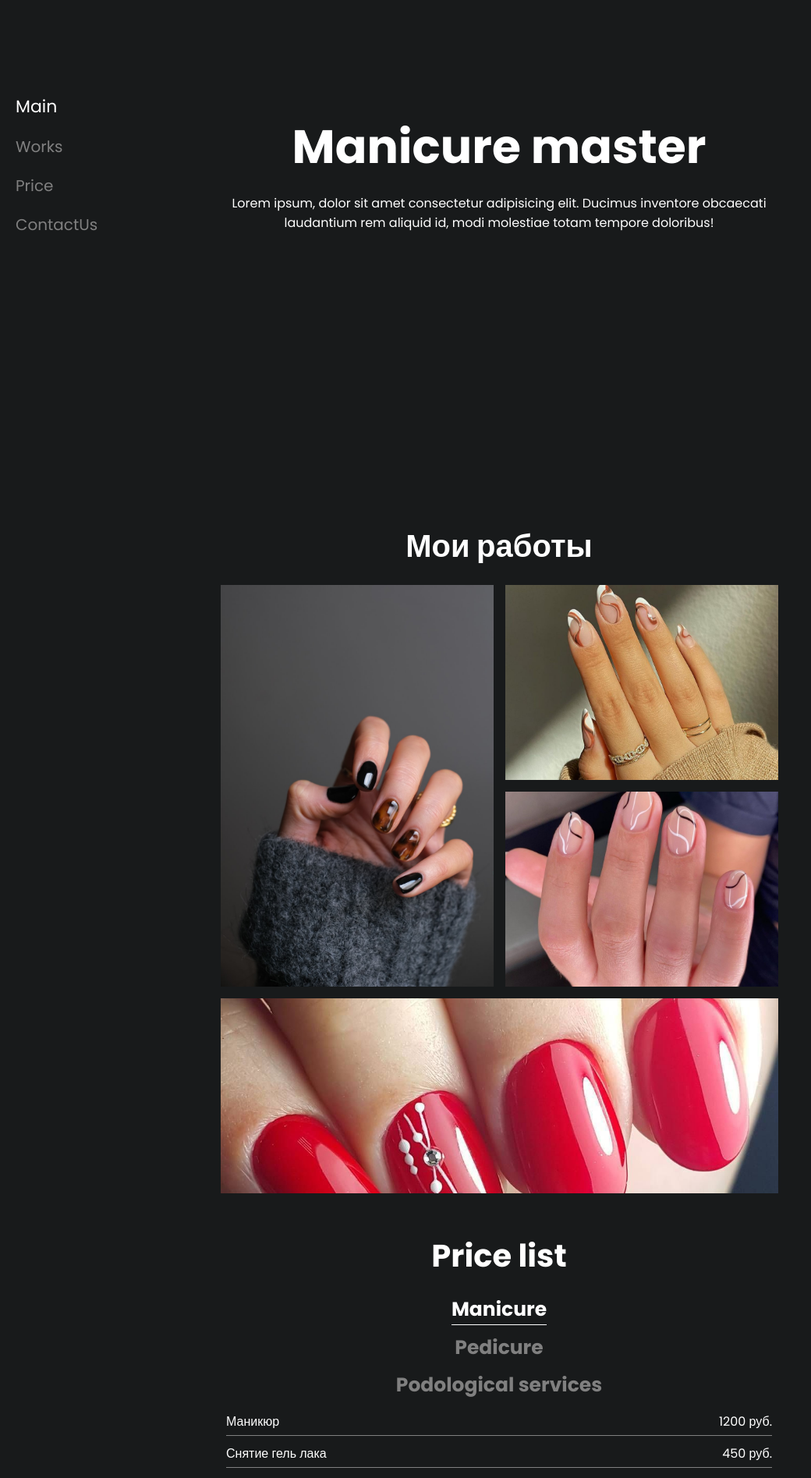
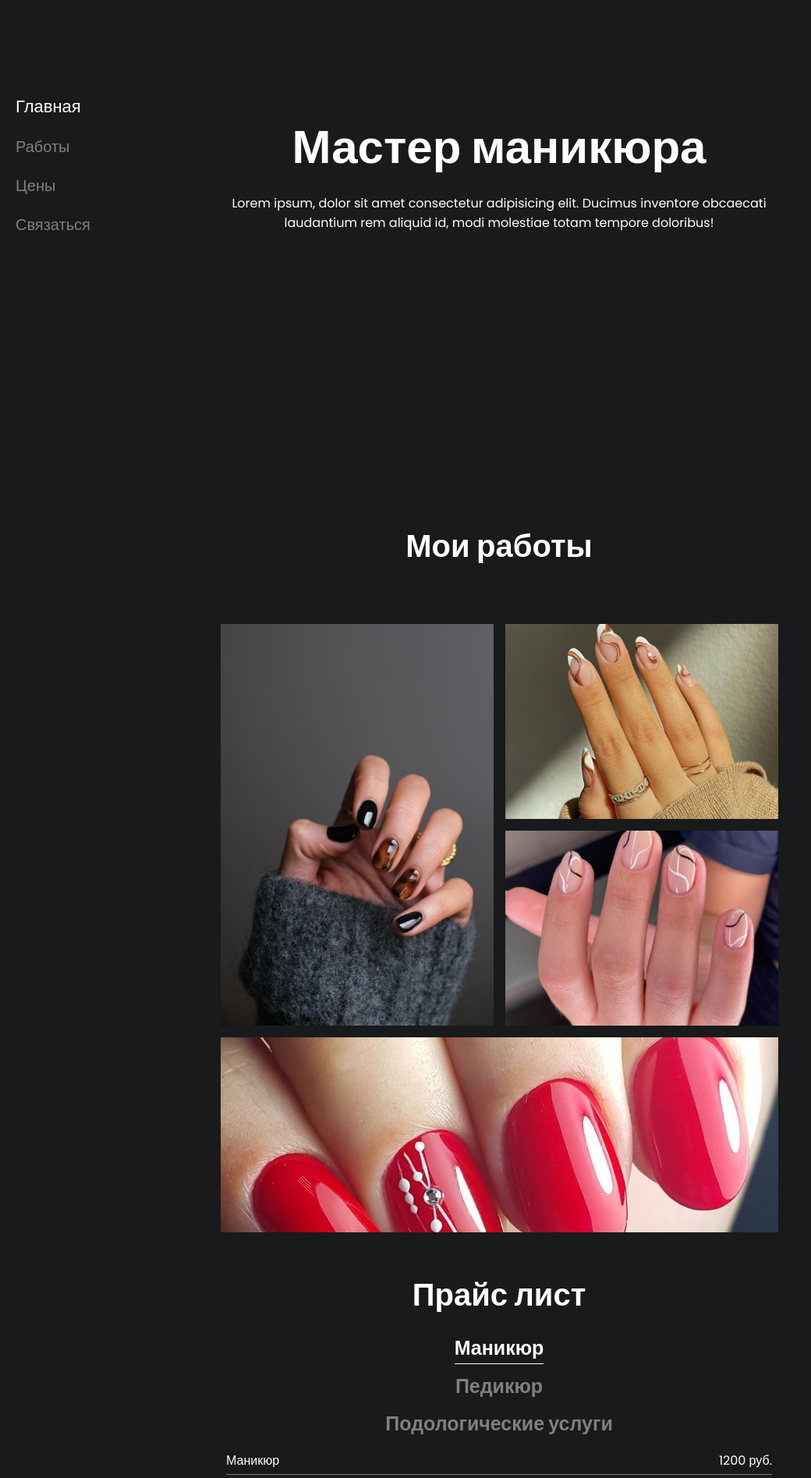
Before and after one commit to AMOGUS-corp/NailMaster, a React (Create React App) app in the folder ClientApp/: page / in a window 1280 px wide. Shown: the part 180-2075 px from the top of the page at 78% size, without its empty margins (0-1040 px from the left). Built offline with nearby package versions, Linux system fonts and the light colour scheme.

Commit message:
localization

```diff
--- a/ClientApp/src/App.tsx
+++ b/ClientApp/src/App.tsx
@@ -15,7 +15,7 @@ const App: FC = () => {
 	const options = {
 		root: null,
 		rootMargin: '0px',
-		threshold: [0.5,0.6]
+		threshold: [0.4,0.5,0.6]
 	}
 
 	const handleObserver = (entries: IntersectionObserverEntry[]) => {
--- a/ClientApp/src/components/ContactUs/ContactUs.tsx
+++ b/ClientApp/src/components/ContactUs/ContactUs.tsx
@@ -9,7 +9,7 @@ const ContactUs: FC = () => {
   return (
     <section id="contactUs" className="contactUs">
       <div className="container">
-        <h2 className="title">Contact us</h2>
+        <h2 className="title">Связаться со мной</h2>
         <div className="contactUs__soc">
           <div className="contactUs__soc-item">
             <img src={phone} />
--- a/ClientApp/src/components/Header/Header.tsx
+++ b/ClientApp/src/components/Header/Header.tsx
@@ -5,7 +5,7 @@ const Header: FC = () => {
 	return (
 		<header id='header' className="header">
 			<div className='container'>
-				<h1 className='header__title'>Manicure master</h1>
+				<h1 className='header__title'>Мастер маникюра</h1>
 				<p className='header__desc'>Lorem ipsum, dolor sit amet consectetur adipisicing elit. Ducimus inventore obcaecati laudantium rem aliquid id, modi molestiae totam tempore doloribus!</p>
 			</div>
 		</header>
--- a/ClientApp/src/components/Header/header.scss
+++ b/ClientApp/src/components/Header/header.scss
@@ -16,7 +16,6 @@
 
 @media screen and (max-width: 1024px){
 	.header {
-		height: 400px;
 		&__title{
 			font-size: 40px;
 			margin-bottom: 15px;
--- a/ClientApp/src/components/Nav/Nav.tsx
+++ b/ClientApp/src/components/Nav/Nav.tsx
@@ -21,16 +21,16 @@ const Nav: FC<NavProps> = ({activeItem}) => {
 		<nav className='nav'>
 			<ul className='nav__menu'>
 				<li onClick={() => handleActive('header')} className={activeNav == 'header' ? `nav__menu-item ${navActive}` : 'nav__menu-item'}>
-					<a href="#header">Main</a>
+					<a href="#header">Главная</a>
 					</li>
 				<li onClick={() => handleActive('works')} className={activeNav == 'works' ? `nav__menu-item ${navActive}` : 'nav__menu-item'}>
-					<a href="#works">Works</a>
+					<a href="#works">Работы</a>
 					</li>
 				<li onClick={() => handleActive('price')} className={activeNav == 'price' ? `nav__menu-item ${navActive}` : 'nav__menu-item'}>
-					<a href="#price">Price</a>
+					<a href="#price">Цены</a>
 					</li>
 				<li onClick={() => handleActive('contactUs')} className={activeNav == 'contactUs' ? `nav__menu-item ${navActive}` : 'nav__menu-item'}>
-					<a href="#contactUs">ContactUs</a>
+					<a href="#contactUs">Связаться</a>
 					</li>
 			</ul>
 		</nav>
--- a/ClientApp/src/components/Price/Price.tsx
+++ b/ClientApp/src/components/Price/Price.tsx
@@ -22,7 +22,7 @@ const Price: FC = () => {
   return (
     <section id="price" className="price">
       <div className="container">
-				<h2 className="title">Price list</h2>
+				<h2 className="title">Прайс лист</h2>
         <h3
           onClick={() => onClick(1)}
           className={
@@ -31,7 +31,7 @@ const Price: FC = () => {
               : "price__title"
           }
         >
-          Manicure
+          Маникюр
         </h3>
         <h3
           onClick={() => onClick(2)}
@@ -41,7 +41,7 @@ const Price: FC = () => {
               : "price__title"
           }
         >
-          Pedicure
+          Педикюр
         </h3>
         <h3
           onClick={() => onClick(3)}
@@ -51,7 +51,7 @@ const Price: FC = () => {
               : "price__title"
           }
         >
-          Podological services
+          Подологические услуги
         </h3>
         {<PriceItems list={list.filter((el) => el.category == activeTitle)} />}
       </div>
--- a/ClientApp/src/components/Works/works.scss
+++ b/ClientApp/src/components/Works/works.scss
@@ -1,6 +1,7 @@
 .works{
 
 	&__gallery{
+		margin-top: 50px;
 		display: grid;
 		grid-template-rows: repeat(3, 250px);
 		grid-template-columns: repeat(2, 350px);
--- a/ClientApp/src/index.scss
+++ b/ClientApp/src/index.scss
@@ -54,6 +54,9 @@ section{
 	.title{
 		font-size: 35px;
 	}
+	section{
+		min-height: 600px;
+	}
 }
 @media screen and (max-width: 600px){
 	.title{
```
